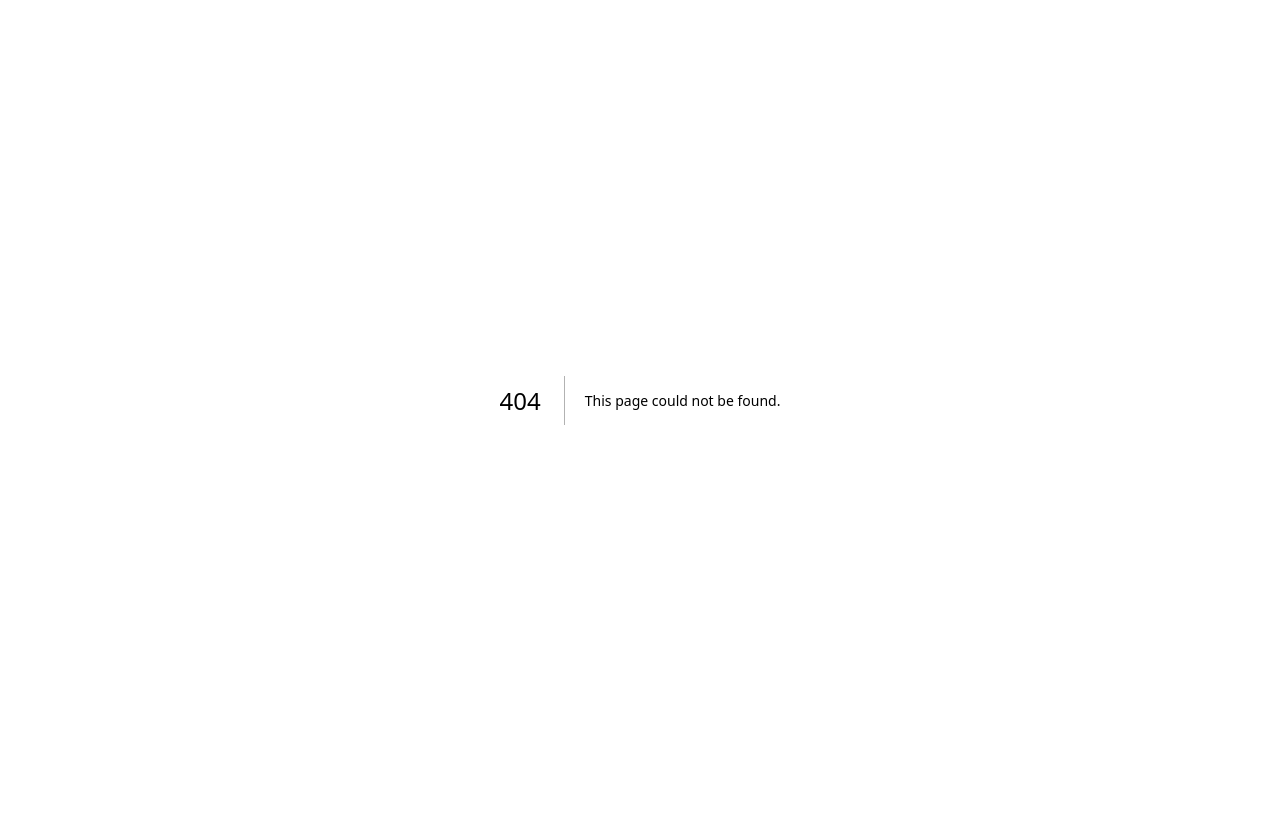
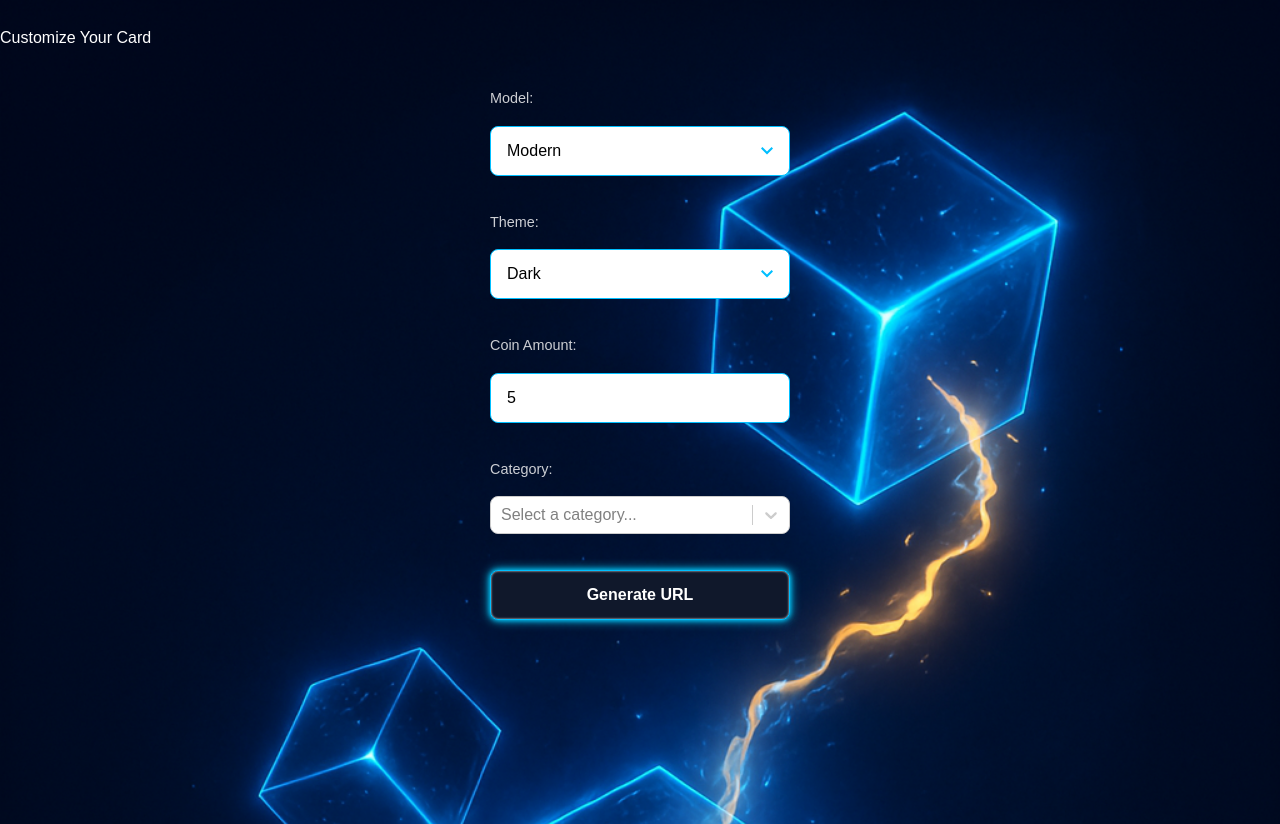
Before and after one commit to deisgoku/crypto-price-readme, a Next.js app: page /custom in a window 1280 px wide. Before the commit this address had no page. Before the commit the page ends 800 px from the top, so only its background shows below. Built offline with nearby package versions, Linux system fonts and the light colour scheme; no server answers.

Commit message:
add custom.jsx

```diff
--- /dev/null
+++ b/pages/custom.jsx
@@ -0,0 +1,231 @@
+import { useState, useEffect } from "react";
+import { toast } from "react-hot-toast";
+import { motion } from "framer-motion";
+import Select from "react-select";
+import { ClipboardCopy, CheckCircle } from "lucide-react";
+
+export default function CustomCard({ username }) {
+  const [model, setModel] = useState("modern");
+  const [theme, setTheme] = useState("dark");
+  const [coin, setCoin] = useState(5);
+  const [categories, setCategories] = useState([]);
+  const [selectedCategory, setSelectedCategory] = useState("");
+  const [finalUrl, setFinalUrl] = useState("");
+  const [copiedUrl, setCopiedUrl] = useState(false);
+  const [copiedHtml, setCopiedHtml] = useState(false);
+
+  useEffect(() => {
+    const fetchCategories = async () => {
+      try {
+        const res = await fetch("https://api.coingecko.com/api/v3/coins/categories/list");
+        const data = await res.json();
+        setCategories(data);
+      } catch (err) {
+        toast.error("Failed to load categories from server.");
+      }
+    };
+    fetchCategories();
+  }, []);
+
+  const generateUrl = () => {
+    if (!username.trim()) {
+      toast.error("Username missing.");
+      return;
+    }
+    const url = `https://crypto-price-on.vercel.app/card?user=${username}&model=${model}&theme=${theme}&coin=${coin}${selectedCategory ? `&category=${selectedCategory}` : ""}`;
+    setFinalUrl(url);
+  };
+
+  const handleCopyUrl = async () => {
+    if (!finalUrl) return;
+    try {
+      await navigator.clipboard.writeText(finalUrl);
+      toast.success("URL copied!");
+      setCopiedUrl(true);
+      setTimeout(() => setCopiedUrl(false), 1500);
+    } catch {
+      toast.error("Failed to copy URL.");
+    }
+  };
+
+  const handleCopyHtml = async () => {
+    if (!finalUrl) return;
+    const html = `<p align="left">\n  <img src="${finalUrl}" />\n</p>`;
+    try {
+      await navigator.clipboard.writeText(html);
+      toast.success("HTML snippet copied!");
+      setCopiedHtml(true);
+      setTimeout(() => setCopiedHtml(false), 1500);
+    } catch {
+      toast.error("Failed to copy HTML.");
+    }
+  };
+
+  return (
+    <motion.div
+      initial={{ opacity: 0, y: 20 }}
+      animate={{ opacity: 1, y: 0 }}
+      transition={{ duration: 0.5 }}
+      className="w-full flex flex-col gap-4 mt-6"
+    >
+      <h2 className="subtitle text-xl mb-2">Customize Your Card</h2>
+
+      {/* Model */}
+      <div className="form-control">
+        <label className="label">Model:</label>
+        <select
+          value={model}
+          onChange={(e) => setModel(e.target.value)}
+          className="select border-2 rounded-lg p-2 bg-white text-black"
+          style={{ borderColor: "#00bfff" }}
+        >
+          <option value="modern">Modern</option>
+          <option value="classic">Classic</option>
+          <option value="futuristic">Futuristic</option>
+        </select>
+      </div>
+
+      {/* Theme */}
+      <div className="form-control">
+        <label className="label">Theme:</label>
+        <select
+          value={theme}
+          onChange={(e) => setTheme(e.target.value)}
+          className="select border-2 rounded-lg p-2 bg-white text-black"
+          style={{ borderColor: "#00bfff" }}
+        >
+          <option value="dark">Dark</option>
+          <option value="light">Light</option>
+          <option value="dracula">Dracula</option>
+          <option value="tokyonight">Tokyonight</option>
+          <option value="ayu">Ayu</option>
+        </select>
+      </div>
+
+      {/* Coin */}
+      <div className="form-control">
+        <label className="label">Coin Amount:</label>
+        <input
+          type="number"
+          min={1}
+          value={coin}
+          onChange={(e) => {
+            const value = e.target.value;
+            if (value === "" || value === "0") {
+              setCoin("");
+            } else {
+              setCoin(parseInt(value, 10));
+            }
+          }}
+          placeholder="Enter Coin Amount"
+          className="input border-2 rounded-lg p-2 bg-white text-black"
+          style={{ borderColor: "#00bfff" }}
+        />
+      </div>
+
+      {/* Category */}
+      <div className="form-control">
+        <label className="label">Category:</label>
+        <Select
+          options={categories.map((cat) => ({
+            value: cat.category_id,
+            label: cat.name,
+          }))}
+          onChange={(selected) => setSelectedCategory(selected?.value || "")}
+          placeholder="Select a category..."
+          isClearable
+          className="react-select-container"
+          classNamePrefix="react-select"
+          menuPortalTarget={typeof window !== "undefined" ? document.body : null}
+          menuPosition="fixed"
+          menuPlacement="top"
+          styles={{
+            control: (base, state) => ({
+              ...base,
+              borderWidth: 1,
+              borderColor: state.isFocused ? "#00bfff" : "#ccc",
+              boxShadow: state.isFocused ? "0 0 0 2px rgba(0, 191, 255, 0.3)" : "none",
+              borderRadius: "0.5rem",
+              backgroundColor: "white",
+              color: "black",
+              '&:hover': { borderColor: "#00bfff" },
+            }),
+            menu: (base) => ({
+              ...base,
+              border: "2px solid #00bfff",
+              borderRadius: "0.5rem",
+              backgroundColor: "white",
+              padding: "0.5rem 0",
+              animation: "fadeSlide 0.3s ease",
+            }),
+            menuPortal: (base) => ({ ...base, zIndex: 9999 }),
+            option: (base, { isFocused, isSelected }) => ({
+              ...base,
+              backgroundColor: isSelected ? "#00bfff" : isFocused ? "#e0f7ff" : "white",
+              color: isSelected ? "white" : "black",
+              cursor: "pointer",
+              padding: "10px 15px",
+            }),
+          }}
+        />
+      </div>
+
+      {/* Generate Button */}
+      <div className="form-control">
+        <button onClick={generateUrl} className="button flex items-center justify-center gap-2">
+          Generate URL
+        </button>
+      </div>
+
+      {/* Result */}
+      {finalUrl && (
+        <div className="form-control">
+          <textarea
+            value={finalUrl}
+            readOnly
+            rows={3}
+            className="textarea"
+          />
+
+          {/* Copy URL */}
+          <motion.button
+            onClick={handleCopyUrl}
+            whileTap={{ scale: 0.95 }}
+            className="button flex items-center gap-2 justify-center px-3 py-2 mt-2"
+          >
+            {copiedUrl ? (
+              <>
+                <CheckCircle className="w-4 h-4 text-green-500" />
+                <span>Copied!</span>
+              </>
+            ) : (
+              <>
+                <ClipboardCopy className="w-4 h-4" />
+                <span>Copy URL</span>
+              </>
+            )}
+          </motion.button>
+
+          {/* Copy HTML */}
+          <motion.button
+            onClick={handleCopyHtml}
+            whileTap={{ scale: 0.95 }}
+            className="button flex items-center gap-2 justify-center px-3 py-2 mt-2"
+          >
+            {copiedHtml ? (
+              <>
+                <CheckCircle className="w-4 h-4 text-green-500" />
+                <span>Copied!</span>
+              </>
+            ) : (
+              <>
+                <ClipboardCopy className="w-4 h-4" />
+                <span>Copy HTML</span>
+              </>
+            )}
+          </motion.button>
+        </div>
+      )}
+    </motion.div>
+  );
+}
```
